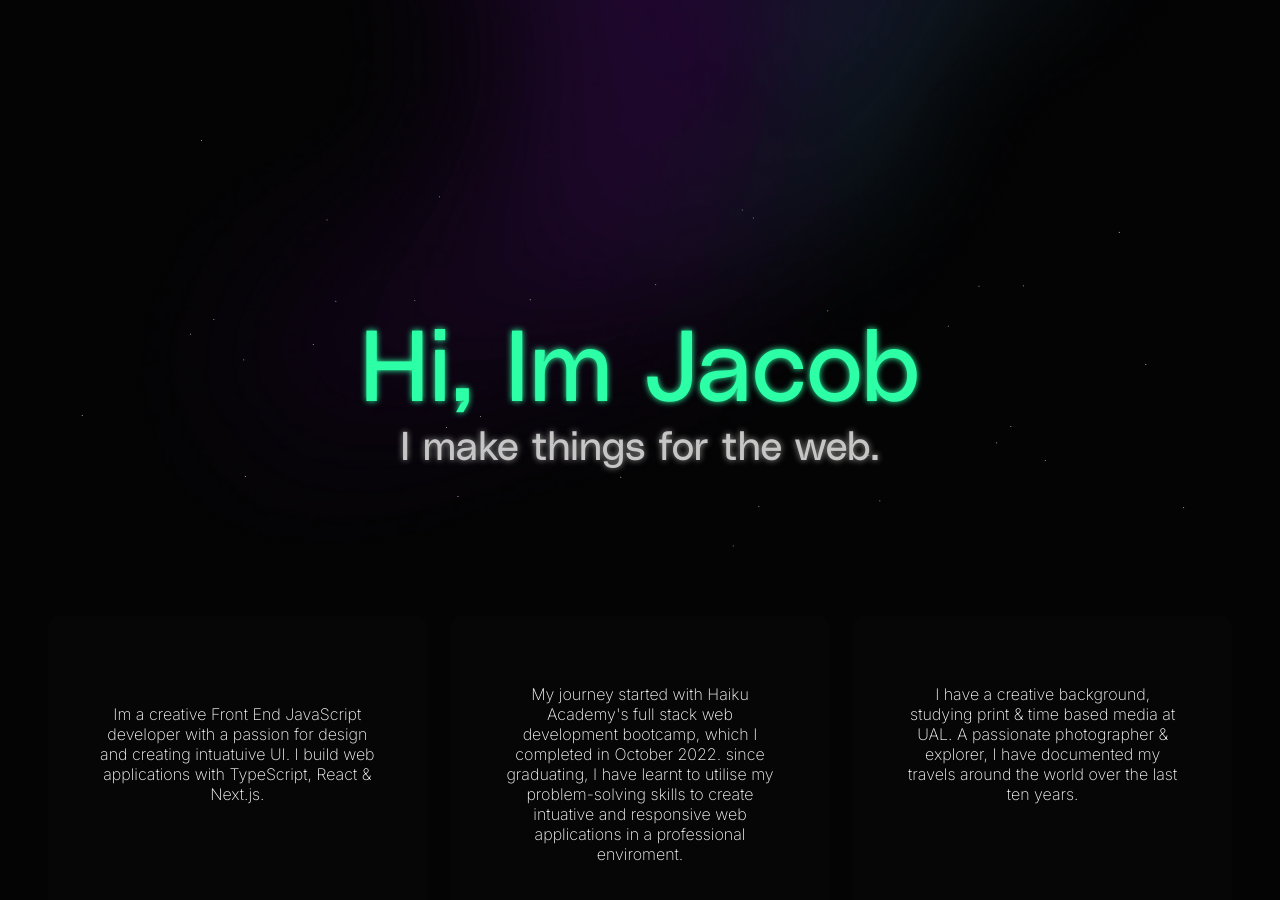
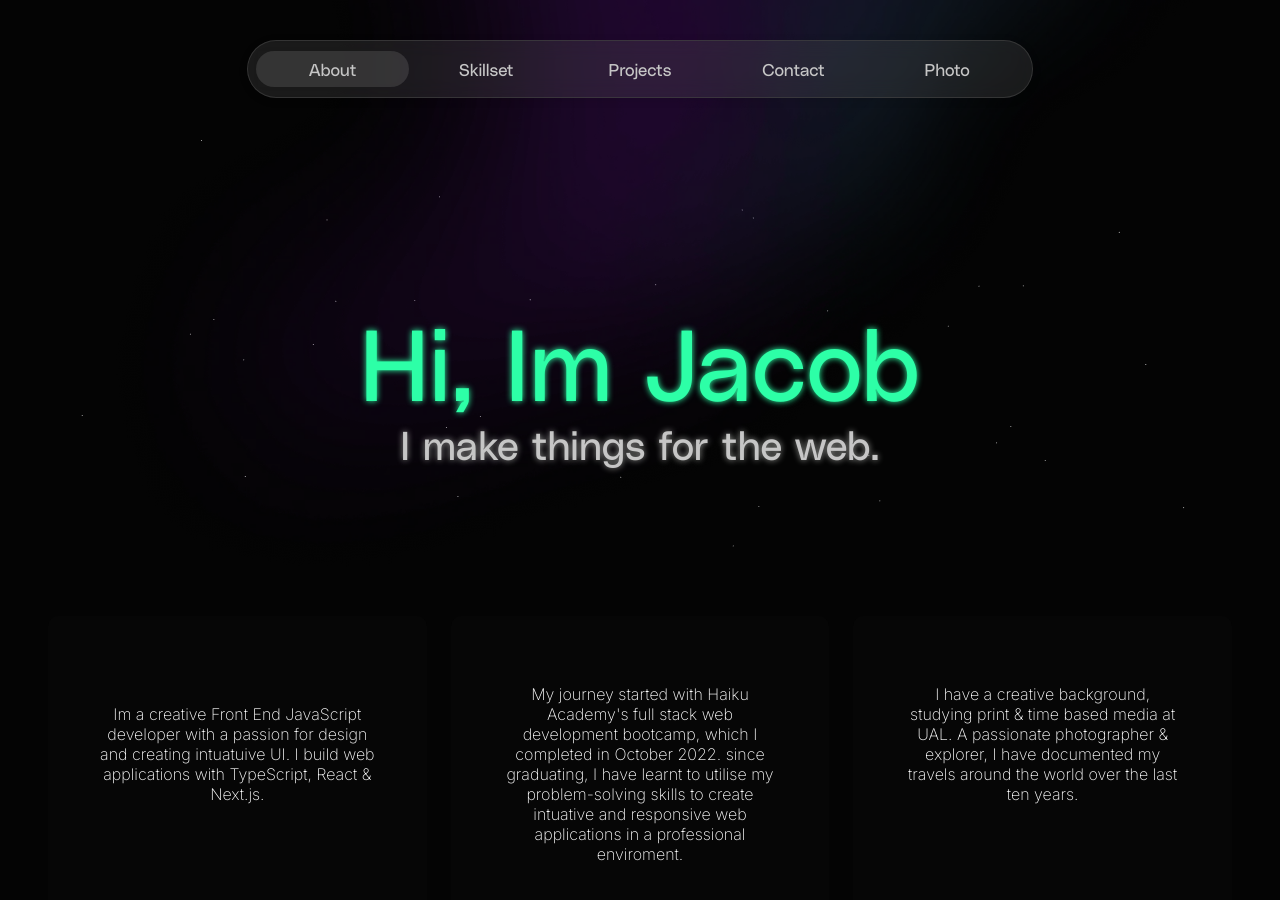
Before and after one commit to Jacobbidmead/new-portfolio, a React (Create React App) app: page / in a window 1280 px wide. Shown: the top 900 px of the page. Built offline with nearby package versions, Linux system fonts and the light colour scheme.

Commit message:
created floating nav

```diff
--- a/src/App.js
+++ b/src/App.js
@@ -6,6 +6,7 @@ import Contact from "./components/Contact";
 import Burger from "./components/Burger";
 import StarsSvg from "./components/Stars";
 import Projects from "./components/Projects";
+import FloatingNav from "./components/FloatingNav";
 
 const isMobile = window.innerWidth < 601;
 
@@ -80,6 +81,7 @@ const App = () => {
     <>
       <div style={{ backgroundColor: backgroundColor }} className="bg">
         <div className="main-page-container">
+          <FloatingNav />
           <img src="images/gradient.webp" alt="" className="hero-img" />
           {isMobile ? (
             <div>
--- /dev/null
+++ b/src/components/FloatingNav.js
@@ -0,0 +1,53 @@
+import React, { useState } from "react";
+import { motion } from "framer-motion";
+import "../styles/FloatingNav.css";
+
+const FloatingNav = () => {
+  const [activeButtonIndex, setActiveButtonIndex] = useState(null);
+
+  // Determine background position based on active button index
+  const backgroundX = activeButtonIndex !== null ? `${activeButtonIndex * 100}%` : "0%";
+
+  // Function to set the active button index
+  const changeButtonColor = (index) => {
+    setActiveButtonIndex(index);
+  };
+
+  const buttons = ["About", "Skillset", "Projects", "Contact", "Photo"];
+
+  return (
+    <div className="floating-nav-container">
+      <div className="floating-nav">
+        {buttons.map((label, index) => (
+          <div
+            key={label}
+            className="fn-links"
+            onClick={() => changeButtonColor(index)}
+            style={{
+              position: "relative",
+              width: "20%", // This should match the background block width
+              display: "inline-block",
+              textAlign: "center",
+            }}>
+            {label}
+          </div>
+        ))}
+        <motion.div
+          className="background-block "
+          initial={false}
+          animate={{ x: backgroundX }}
+          transition={{ type: "tween", duration: 0.3 }}
+          style={{
+            position: "absolute",
+            width: "19.5%", // Assuming each button is 20% of the container width
+            height: "64%",
+            backgroundColor: "rgba(114, 114, 114, 0.3)",
+            borderRadius: "30px",
+          }}
+        />
+      </div>
+    </div>
+  );
+};
+
+export default FloatingNav;
--- /dev/null
+++ b/src/styles/FloatingNav.css
@@ -0,0 +1,43 @@
+.floating-nav {
+  display: flex;
+  flex-direction: row;
+  color: white;
+  justify-content: space-between;
+  padding: 8px;
+  background-color: rgba(114, 114, 114, 0.2);
+  backdrop-filter: blur(10px);
+  border: 1px solid #404040b5;
+  box-shadow: 0 2px 10px #0000001a;
+  align-items: center;
+  border-radius: 30px;
+  border: 1px solid transparent rgba(114, 114, 114, 0.2);
+  transition: all 0.2s ease;
+  width: 60%;
+  height: 40px;
+}
+
+.floating-nav-container {
+  display: flex;
+  justify-content: center;
+  position: fixed;
+  width: 100%;
+  z-index: 3;
+  display: flex;
+  justify-content: center;
+  align-items: center;
+  padding-top: 40px;
+}
+
+.fn-links {
+  cursor: pointer;
+  transition: all 0.2s ease;
+  font-size: 17px;
+  z-index: 2;
+  margin: 0 5px;
+  border-radius: 30px;
+  color: rgb(198, 198, 198);
+}
+
+.fn-links:hover {
+  color: white;
+}
```
